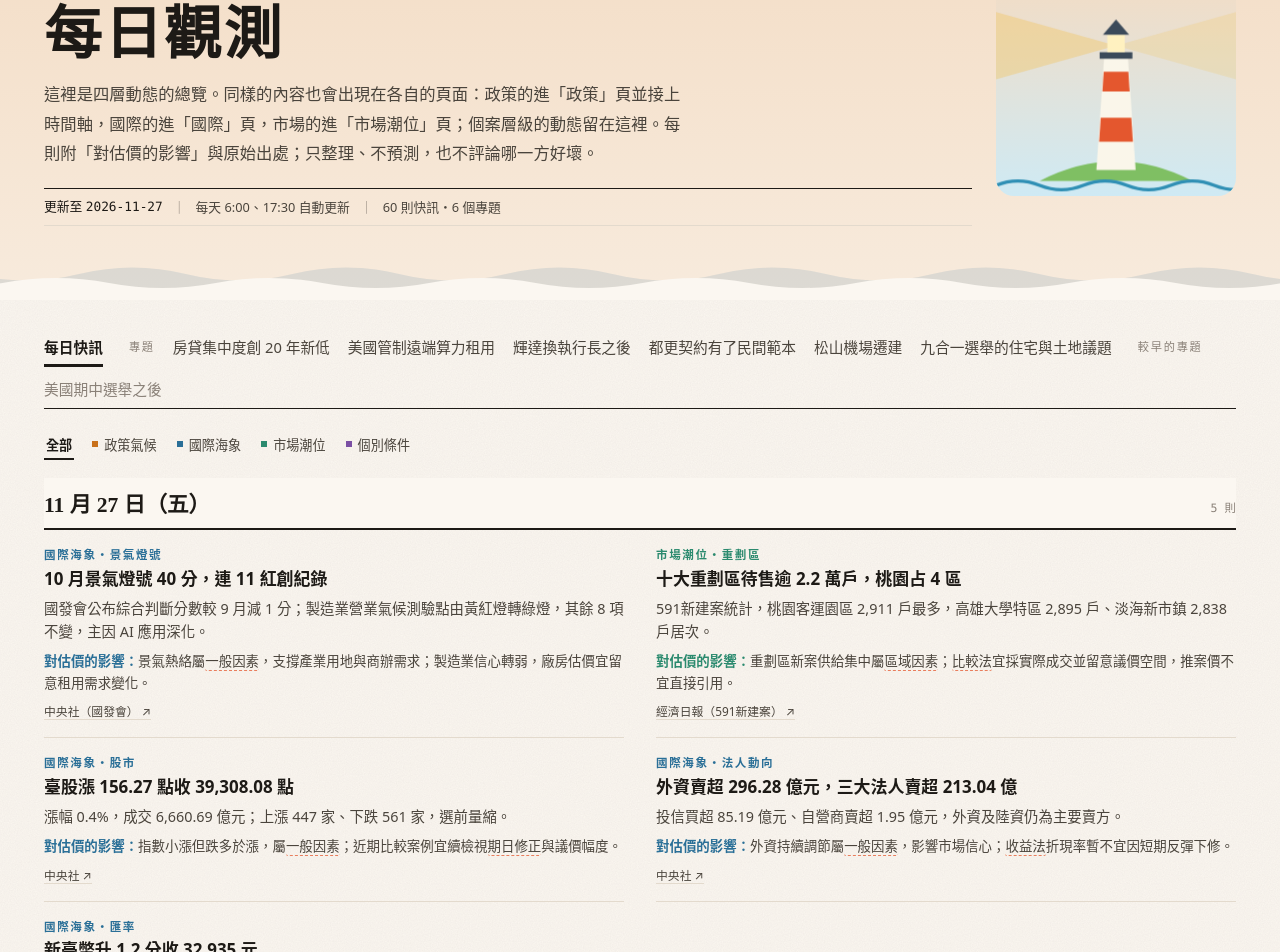
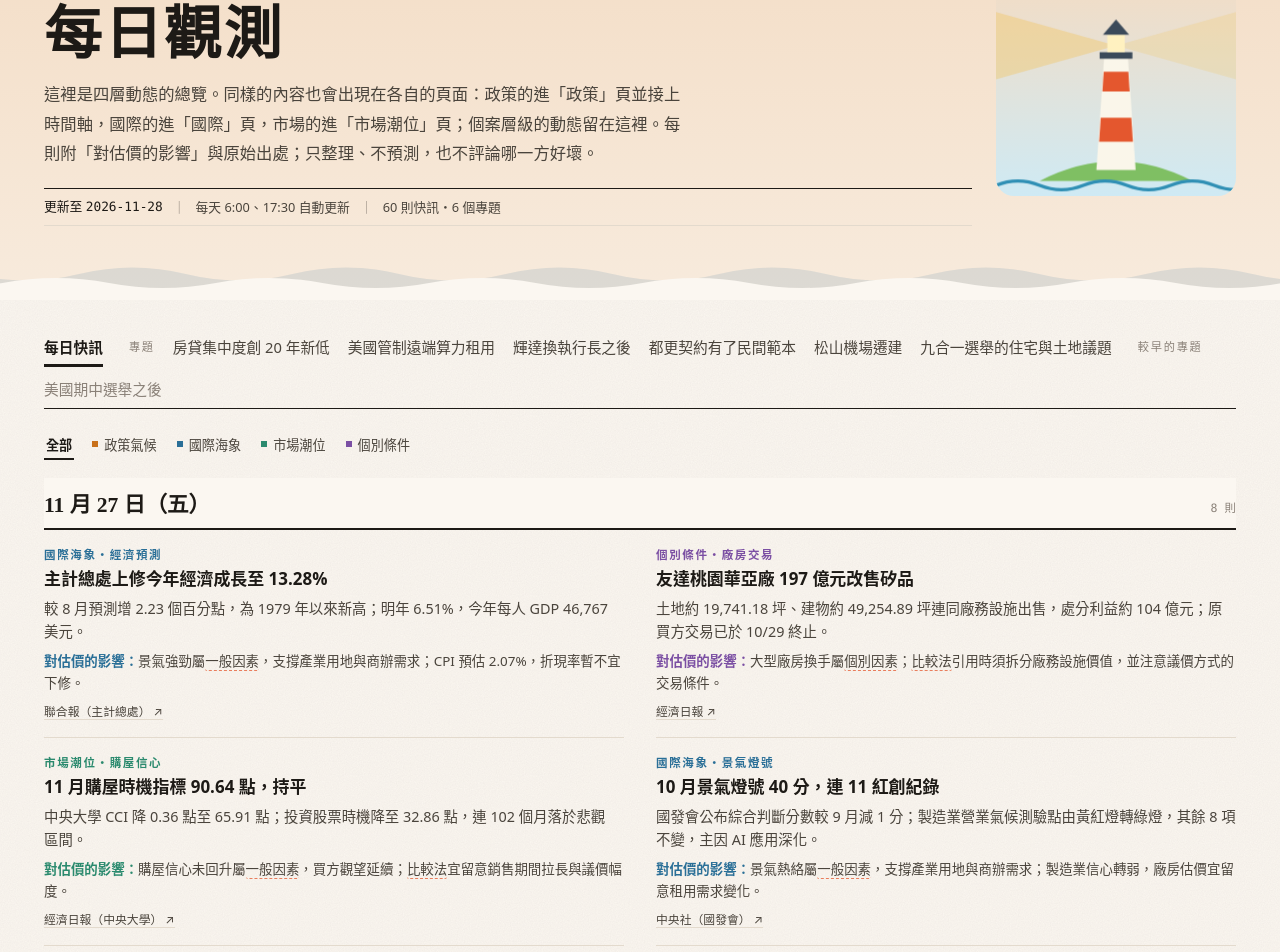
Before and after one commit to zonetai/value-isle, a Next.js app: page /value-isle/daily in a window 1280 px wide. Shown: the part 175-1127 px from the top of the page. Built offline with nearby package versions, Linux system fonts and the light colour scheme.

Commit message:
每日觀測 2026-11-28

```diff
--- a/data/daily.ts
+++ b/data/daily.ts
@@ -8,12 +8,12 @@
 import type { DailyData } from "./daily-types";
 
 export const DAILY: DailyData = {
-  updated: "2026-11-27",
+  updated: "2026-11-28",
   schedule: "每天 6:00、17:30 自動更新",
 
   /* ---------- 情境推演的「目前方向」：首頁「如果…」使用；有新資料才更新，每項附出處 ---------- */
   outlook: {
-    "updated": "2026-11-27",
+    "updated": "2026-11-28",
     "note": "方向判讀只根據下列公開資料，資料更新後會跟著調整；不是對市場的預測，也不構成投資建議。",
     "items": {
       "cut": {
@@ -25,6 +25,12 @@ export const DAILY: DailyData = {
           "聯準會由升息轉回降息，油價回落"
         ],
         "basis": [
+          {
+            "t": "主計總處估 2026 年 CPI 年增 2.07%，2027 年 1.96%",
+            "d": "2026-11-27",
+            "src": "聯合報（主計總處）",
+            "url": "https://udn.com/news/story/7238/9906860"
+          },
           {
             "t": "10 月 CPI 年增 2.33%、核心 2.23%，連 6 個月高於 2%",
             "d": "2026-11-05",
@@ -48,12 +54,6 @@ export const DAILY: DailyData = {
             "d": "2026-09-17",
             "src": "中央銀行",
             "url": "https://www.cbc.gov.tw/tw/cp-302-192864-4319f-1.html"
-          },
-          {
-            "t": "下次理監事會在 12 月 17 日",
-            "d": "2026",
-            "src": "中央銀行",
-            "url": "https://www.cbc.gov.tw/tw/cp-302-189514-82841-1.html"
           }
         ]
       },
@@ -517,6 +517,9 @@ export const DAILY: DailyData = {
 
   /* ---------- 每日快訊（由新到舊） ---------- */
   briefs: [
+    { d: "2026-11-27", layer: "intl", tag: "經濟預測", t: "主計總處上修今年經濟成長至 13.28%", s: "較 8 月預測增 2.23 個百分點，為 1979 年以來新高；明年 6.51%，今年每人 GDP 46,767 美元。", i: "景氣強勁屬一般因素，支撐產業用地與商辦需求；CPI 預估 2.07%，折現率暫不宜下修。", src: "聯合報（主計總處）", url: "https://udn.com/news/story/7238/9906860" },
+    { d: "2026-11-27", layer: "ind", tag: "廠房交易", t: "友達桃園華亞廠 197 億元改售矽品", s: "土地約 19,741.18 坪、建物約 49,254.89 坪連同廠務設施出售，處分利益約 104 億元；原買方交易已於 10/29 終止。", i: "大型廠房換手屬個別因素；比較法引用時須拆分廠務設施價值，並注意議價方式的交易條件。", src: "經濟日報", url: "https://udn.com/news/story/7240/9906758" },
+    { d: "2026-11-27", layer: "market", tag: "購屋信心", t: "11 月購屋時機指標 90.64 點，持平", s: "中央大學 CCI 降 0.36 點至 65.91 點；投資股票時機降至 32.86 點，連 102 個月落於悲觀區間。", i: "購屋信心未回升屬一般因素，買方觀望延續；比較法宜留意銷售期間拉長與議價幅度。", src: "經濟日報（中央大學）", url: "https://money.udn.com/money/story/10869/9905408" },
     { d: "2026-11-27", layer: "intl", tag: "景氣燈號", t: "10 月景氣燈號 40 分，連 11 紅創紀錄", s: "國發會公布綜合判斷分數較 9 月減 1 分；製造業營業氣候測驗點由黃紅燈轉綠燈，其餘 8 項不變，主因 AI 應用深化。", i: "景氣熱絡屬一般因素，支撐產業用地與商辦需求；製造業信心轉弱，廠房估價宜留意租用需求變化。", src: "中央社（國發會）", url: "https://www.cna.com.tw/news/afe/202611270149.aspx" },
     { d: "2026-11-27", layer: "market", tag: "重劃區", t: "十大重劃區待售逾 2.2 萬戶，桃園占 4 區", s: "591新建案統計，桃園客運園區 2,911 戶最多，高雄大學特區 2,895 戶、淡海新市鎮 2,838 戶居次。", i: "重劃區新案供給集中屬區域因素；比較法宜採實際成交並留意議價空間，推案價不宜直接引用。", src: "經濟日報（591新建案）", url: "https://money.udn.com/money/story/5621/9905204" },
     { d: "2026-11-27", layer: "intl", tag: "股市", t: "臺股漲 156.27 點收 39,308.08 點", s: "漲幅 0.4%，成交 6,660.69 億元；上漲 447 家、下跌 561 家，選前量縮。", i: "指數小漲但跌多於漲，屬一般因素；近期比較案例宜續檢視期日修正與議價幅度。", src: "中央社", url: "https://www.cna.com.tw/news/afe/202611270102.aspx" },
@@ -574,8 +577,5 @@ export const DAILY: DailyData = {
     { d: "2026-11-16", layer: "policy", tag: "九合一", t: "新北社宅主張：開發區留地與青年育兒宅", s: "國民黨候選人主張淡海二、三期等開發區以 5% 以上土地興建社宅；民進黨候選人主張成立都更局與 20 年租期青年育兒宅。", i: "開發區社宅用地仍屬主張，區段徵收與重劃區估價仍依現行計畫與配地條件處理。", src: "住展雜誌", url: "https://n.yam.com/Article/20261116568521" },
     { d: "2026-11-16", layer: "market", tag: "豪宅", t: "北市前 9 月成屋豪宅交易量年增 23.9%", s: "北市成屋豪宅 362 件、預售 287 件，預售年增 76.1%；六都高價宅合計 1,389 件，年增約 8%。", i: "豪宅成交多屬全現金交易，比較法須留意交易條件與個別因素差異，不宜外推一般住宅。", src: "經濟日報", url: "https://money.udn.com/money/story/5621/9880555" },
     { d: "2026-11-16", layer: "market", tag: "科技宅", t: "前 9 月北市以外五都高價宅量多衰退", s: "報導指北市以外五都高價宅交易量多呈衰退，中南部科技題材買盤明顯轉弱，歸因於信用管制與房貸緊縮。", i: "科技題材區的區域因素預期轉弱，引用前波高點案例須做期日修正與市場狀況調整。", src: "經濟日報", url: "https://money.udn.com/money/story/5621/9880558" },
-    { d: "2026-11-13", layer: "intl", tag: "股市", t: "臺股漲 583 點收 43,675 點，外資回補", s: "加權指數漲 1.35%，成交 9,162.55 億元；外資買超 288.37 億元，三大法人合計買超逾 439 億元。", i: "股市回穩有助財富效果，但傳導到房市成交需時，比較法仍以實際成交案例為準。", src: "三立新聞網", url: "https://www.mirrormedia.mg/external/setn_1938448" },
-    { d: "2026-11-15", layer: "policy", tag: "九合一", t: "北市政見會：公辦都更門檻擬降至 50%", s: "現任市長稱公辦都更門檻將由 75% 再降至 50%、明年增 105 位審查人力；另一候選人稱都更「入口寬、出口窄」。", i: "門檻與人力仍屬主張階段，權利變換估價仍依現行法令與核定容積處理。", src: "自由時報", url: "https://news.ltn.com.tw/news/politics/paper/1778488" },
-    { d: "2026-11-14", layer: "ind", tag: "公辦都更", t: "文山興隆段公辦都更簽約，投資 7.54 億元", s: "新北住都中心實施，基地約 377 坪、公有地 80%，規劃地上 14 層住宅，住戶參與 100%，預計民國 122 年完工。", i: "山坡地、高差大與計畫道路未開闢屬個別因素，成本法須反映較高開發成本。", src: "中時新聞網", url: "https://www.chinatimes.com/realtimenews/20261114002004-260405" },
   ]
 };
```
